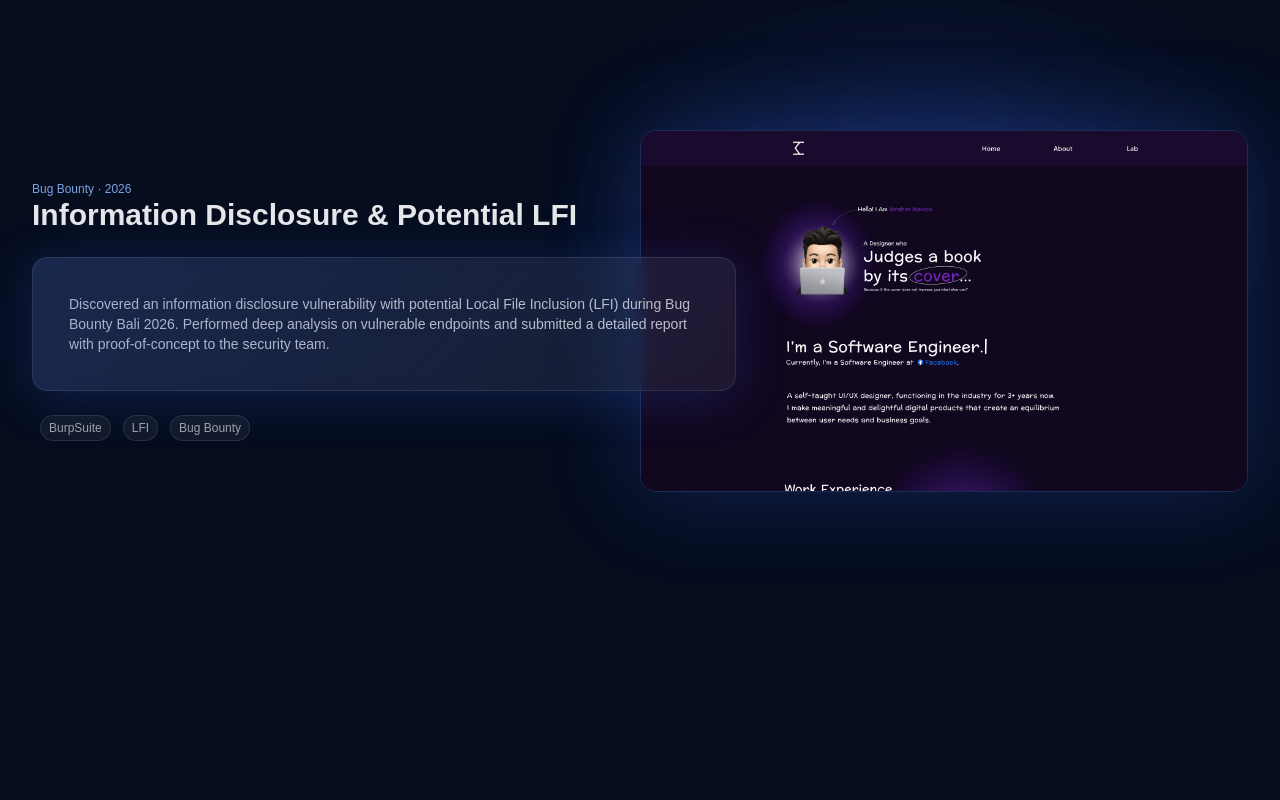
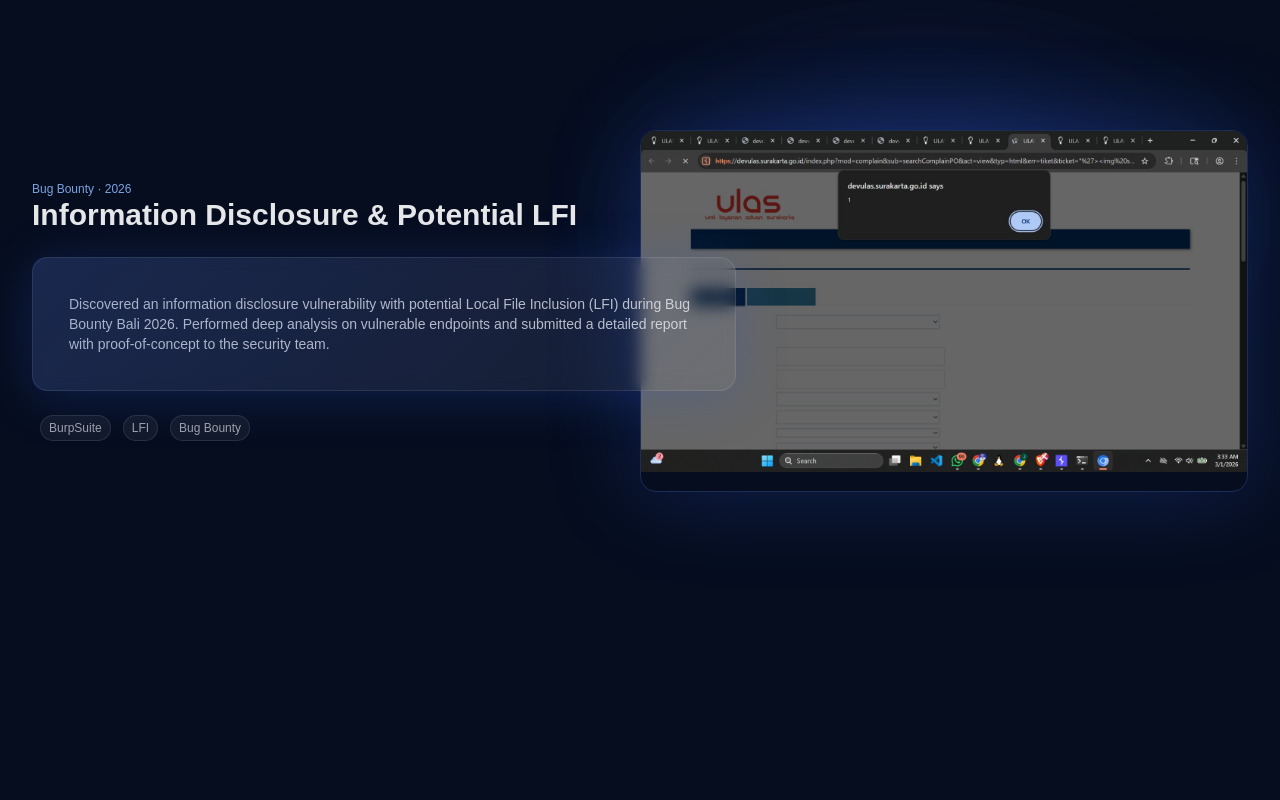
Before and after one commit to JordanPoshTambunan/next.js-portfolio, a Next.js app: page / in a window 1280 px wide. Shown: the part 2520-3320 px from the top of the page. Built offline with nearby package versions, Linux system fonts and the light colour scheme; a web font is replaced by a local one.

Commit message:
update project xss

```diff
--- a/src/components/ProjectsSection.tsx
+++ b/src/components/ProjectsSection.tsx
@@ -39,7 +39,7 @@ const ProjectsSection = () => {
                 <div>
                     <div tabIndex={0} className='group cursor-pointer rounded-2xl overflow-hidden bg-[#060d1f] border border-[#1c2d55] shadow-[0_0_90px_rgba(48,90,208,0.28)] transition-transform duration-300 hover:-translate-y-1 focus:-translate-y-1'>
                         <div className='overflow-hidden h-[360px]'>
-                            <Image src="/images/Portfolio.png" alt='project-1' width={582} height={640} className='w-full h-auto transition-transform duration-3500 ease-linear group-hover:-translate-y-[55%] group-active:-translate-y-[55%] group-focus:-translate-y-[55%]'/>
+                            <Image src="/images/xss.jpeg" alt='project-1' width={582} height={640} className='w-full h-auto transition-transform duration-3500 ease-linear group-hover:-translate-y-[55%] group-active:-translate-y-[55%] group-focus:-translate-y-[55%]'/>
                         </div>
                     </div>
                 </div>
```
Also changed, not shown: public/images/xss.jpeg (added).
